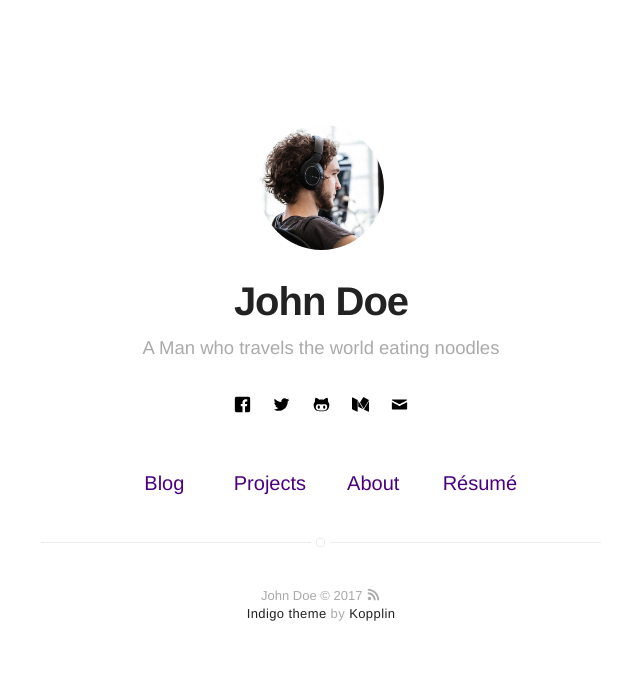
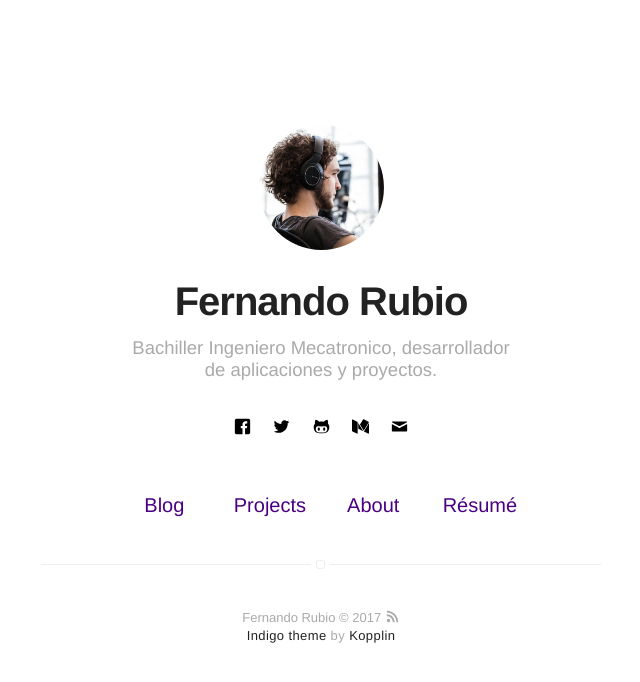
Before and after one commit to nandorrb/desarrollo_de_aplicaciones, a Jekyll site: the page built from index.html, in a window 1280 px wide. Shown: the top 682 px of the page, without its empty margins (319-959 px from the left). Built offline with Jekyll 4.4.1, drawn with Linux system fonts in a browser that asks for light colours.

Commit message:
Create _config.yml

```diff
--- a/_config.yml
+++ b/_config.yml
@@ -1,9 +1,9 @@
 # main text of home
-name: John Doe
-bio: A Man who travels the world eating noodles
+name: Fernando Rubio
+bio: Bachiller Ingeniero Mecatronico, desarrollador de aplicaciones y proyectos.
 
 # twitter summary info
-description: A blog about technology and stuff related
+description: Bachiller Ingeniero Mecatronico, desarrollador de aplicaciones y proyectos.
 
 # if it's an external image, update below for true
 # better with square images
```
